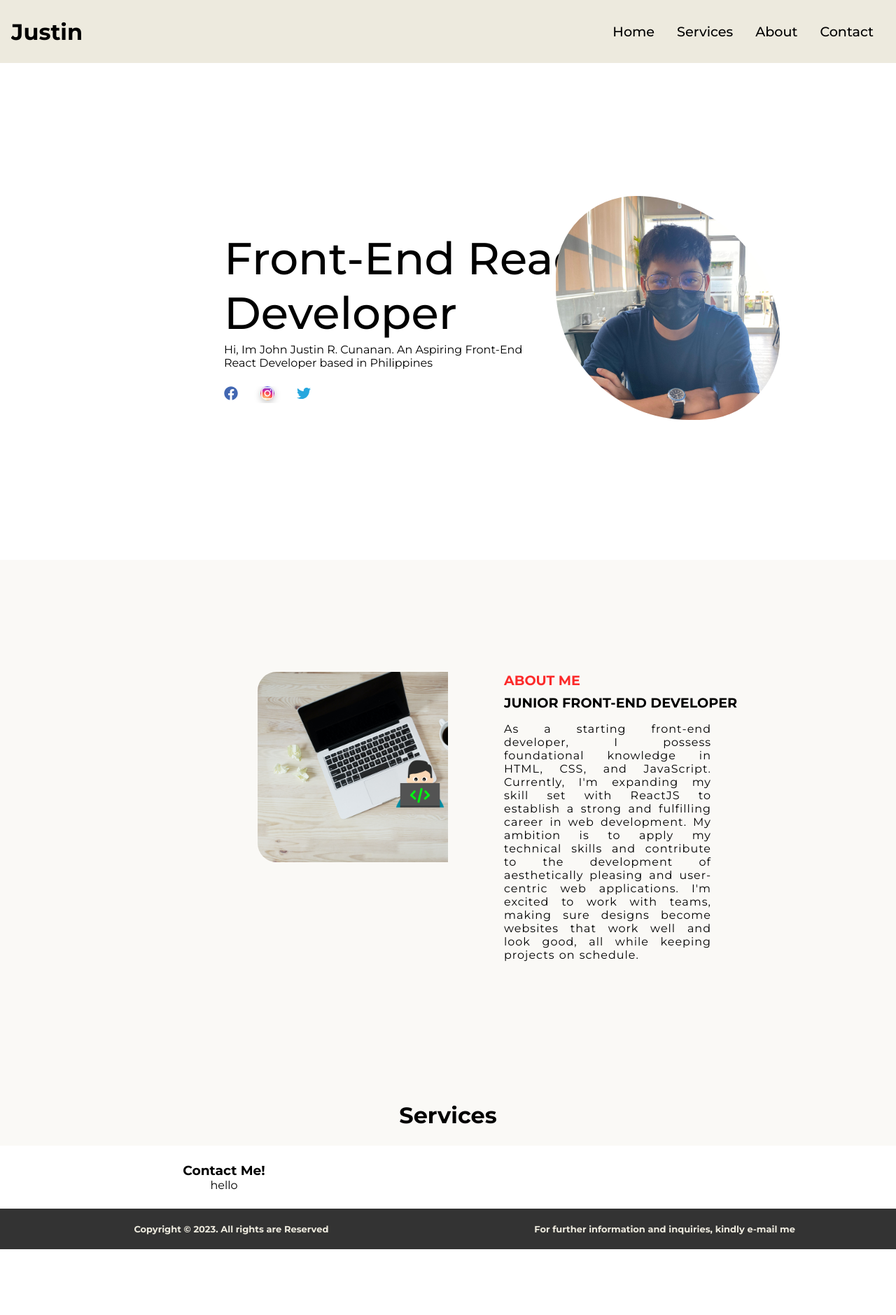
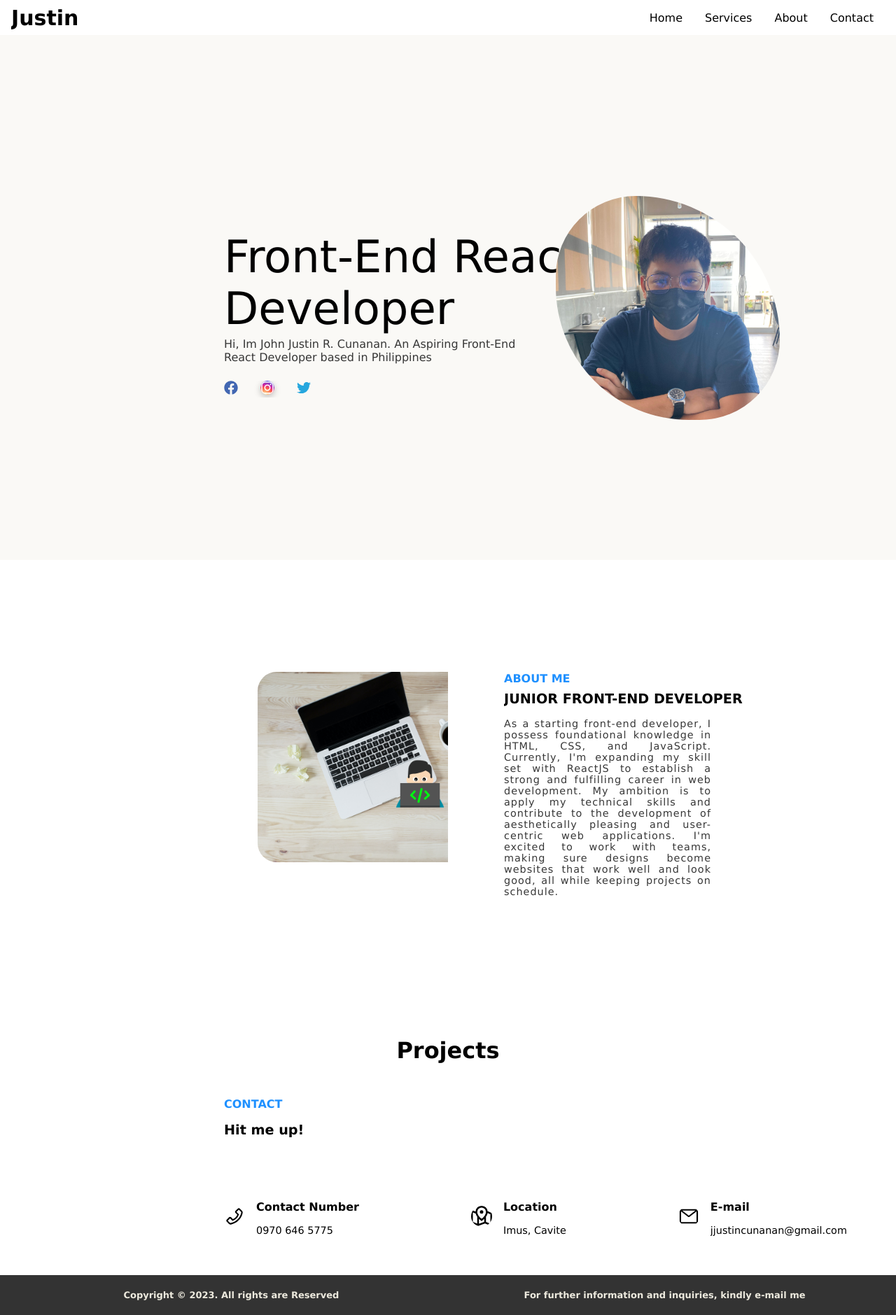
Before and after one commit to jstncnnn/portfolio, a React (Create React App) app: page / in a window 1280 px wide. Shown: the whole page at 70% size. Before the commit the page ends 1785 px from the top, so only its background shows below. Built offline with nearby package versions, Linux system fonts and the light colour scheme; some icons are missing.

Commit message:
not yet responsive

```diff
--- a/src/components/AboutMe.css
+++ b/src/components/AboutMe.css
@@ -1,7 +1,7 @@
 .about-container{
     text-align: center;
     padding: 10rem 0rem;
-    background-color: #FAF9F6;
+    background-color: #fff;
     display: grid;
     grid-template-columns: 1fr 1fr;
     justify-content: center;
@@ -24,11 +24,11 @@
 
 .content-side h3{
     text-align: left;
-    font-size: 1.2rem;
+    font-size: 1rem;
     font-weight: 700;
     margin-bottom: .5rem;
     text-transform: uppercase;
-    color: rgb(252, 42, 42);
+    color: #1E90FF;
 
 }
 
@@ -43,11 +43,12 @@
 
 .content-side p{
     text-align: justify;
-    font-size: 1rem;
+    font-size: .9em;
     word-spacing: 1px;
     letter-spacing: 1px;
     padding-right: 15rem;
     margin-bottom: 1rem;
+    color: #373737;
 }
 
 .image-side .emoji-icon{
--- a/src/components/ContactMe.css
+++ b/src/components/ContactMe.css
@@ -1,7 +1,53 @@
 .contact-container{
-    margin: 0;
+    margin: 0 auto;
     padding: 1.5rem 0;
-    text-align: center;
-    display: grid;
-    grid-template-columns: 1fr 1fr;
+    display: flex;
 }
+
+.contact-content{
+    position: relative;
+    left: 25%;
+}
+
+.contact-details{
+    display: flex;
+}
+
+.contact-container p{
+    padding: 1rem 0 2rem 0;
+    font-weight: 700;
+    font-size: 1.2rem;
+}
+
+.contact-container h3{
+    font-size: 1rem;
+    color: #1E90FF;
+    font-weight: 800;
+}
+
+.contact-details p{
+    font-size: 1rem;
+}
+.contact-details h3{
+    font-size: 1rem;
+}
+
+.contact-info h3{
+    color: black;
+}
+
+.contact-info p{
+    font-weight: 100;
+    font-size: .9rem;
+}
+
+.contact-iconbox{
+    flex-wrap: wrap;
+    display: flex;
+    gap: 1rem;
+    padding-right: 10rem;
+}
+
+.contact-icons{
+    border-radius: 50% 50% 50% 50%;
+}
--- a/src/components/ContactMe.js
+++ b/src/components/ContactMe.js
@@ -1,17 +1,43 @@
 import "./ContactMe.css";
 
 import React from "react";
+import { AiOutlinePhone, AiOutlineMail } from "react-icons/ai";
+import {GrMapLocation} from "react-icons/gr";
+
 
 function ContactMe() {
   return (
     <div className="contact-container">
-      <div>
-      <h3>Contact Me!</h3>
-      <p>hello</p></div>
-      <div>
+      <div className="contact-content">
+      <h3>CONTACT</h3>
+      <p>Hit me up!</p><br/><br/><br/>
+      <div className="contact-details">
+      <div className="contact-iconbox">
+        <AiOutlinePhone className="contact-icons" size={30} style={{ position: "relative", top: "8px"}} />
+        <div className="contact-info">
+          <h3>Contact Number</h3>
+          <p>0970 646 5775</p>
+        </div>        </div>
+
+      <div className="contact-iconbox">
+      <GrMapLocation className="contact-icons" size={30} style={{ position: "relative", top: "8px" }} />
+      <div className="contact-info">
+          <h3>Location</h3>
+          <p>Imus, Cavite</p>
+        </div>
+        </div>
+        <div className="contact-iconbox">
+      <AiOutlineMail className="contact-icons" size={30} style={{ position: "relative", top: "8px" }} />
+      <div className="contact-info">
+          <h3>E-mail</h3>
+          <p>jjustincunanan@gmail.com</p>
+        </div>
+        </div>
+
+      </div>
+      </div>
       </div>
 
-    </div>
   );
 }
 
--- a/src/components/Hero.css
+++ b/src/components/Hero.css
@@ -1,6 +1,6 @@
 .hero{
     height: 100vh;
-    background-color: transparent;
+    background-color: #FAF9F6;
 }
 
 
@@ -25,7 +25,7 @@
 }
 
 .ig{
-    border-radius: 40px;
+border-radius: 40px;
   color: #fff;
   font-size: 220px;
   line-height: 250px;
@@ -47,6 +47,7 @@
     font-weight: 400;
     margin-top: -20px;
     padding-bottom: 1.5rem;
+    color: #373737;
 }
 
 
--- a/src/components/Navbar.css
+++ b/src/components/Navbar.css
@@ -3,17 +3,18 @@
     justify-content: space-between;
     align-items: center;
     padding: 1rem;
-    position: absolute;
+    position: fixed;
     width: 100%;
-    height: 90px;
+    height: 50px;
     z-index: 2;
-    background-color: #EDEADE;
+    background-color: #fff;
 }
 
 
 
 .h1-nav{
-    background-color: #EDEADE;
+    font-weight: 600;
+    font-size: 30px;
 }
 
 ul{
@@ -36,13 +37,12 @@ ul{
 }
 
 .nav-menu li{
-    background-color: #EDEADE;
     padding: 0 1rem;
 }
 
 .nav-menu li a{
     background-color: transparent;
-    font-size: 1.2rem;
+    font-size: 1rem;
     font-weight: 500;
 }
 
--- a/src/components/Services.css
+++ b/src/components/Services.css
@@ -3,5 +3,5 @@
     padding: 1.5rem 1.5rem;
     text-align: center;
     z-index: 0;
-    background-color: #FAF9F6;
+    background-color: #fff;
 }
--- a/src/components/Services.js
+++ b/src/components/Services.js
@@ -5,7 +5,7 @@ import React from "react";
 function Services() {
   return (
     <div className="services-container">
-      <h1 className="h1-services"> Services </h1>
+      <h1 className="h1-services"> Projects </h1>
     </div>
   );
 }
--- a/src/index.css
+++ b/src/index.css
@@ -4,7 +4,7 @@
   box-sizing: border-box;
   margin: 0;
   padding: 0;
-  font-family: 'Montserrat', sans-serif;
+  font-family: 'Verdana', sans-serif;
   overflow-x: hidden;
 }
 
@@ -16,7 +16,7 @@ h1, h4, p, a{
 
 ul{
   list-style-type: none;
-  background-color: #EDEADE;
+
 }
 
 *::-webkit-scrollbar{
```
